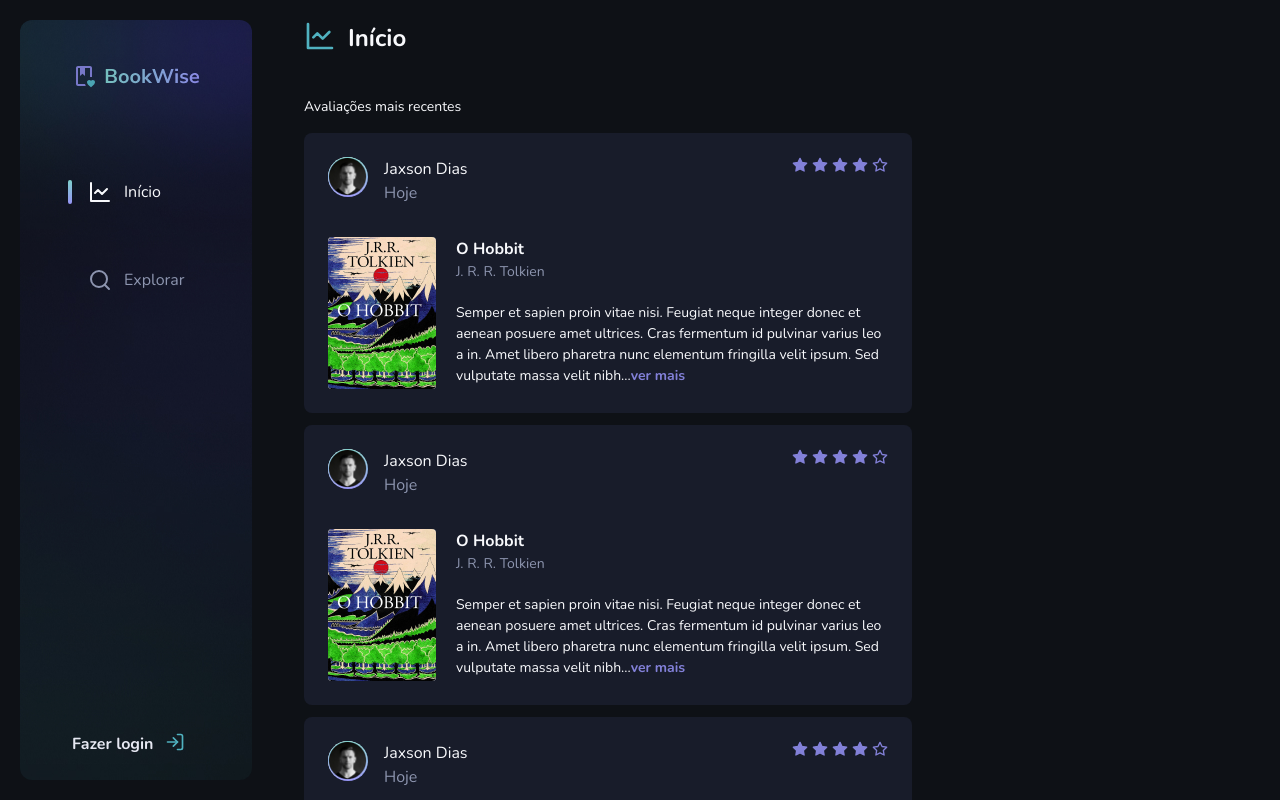
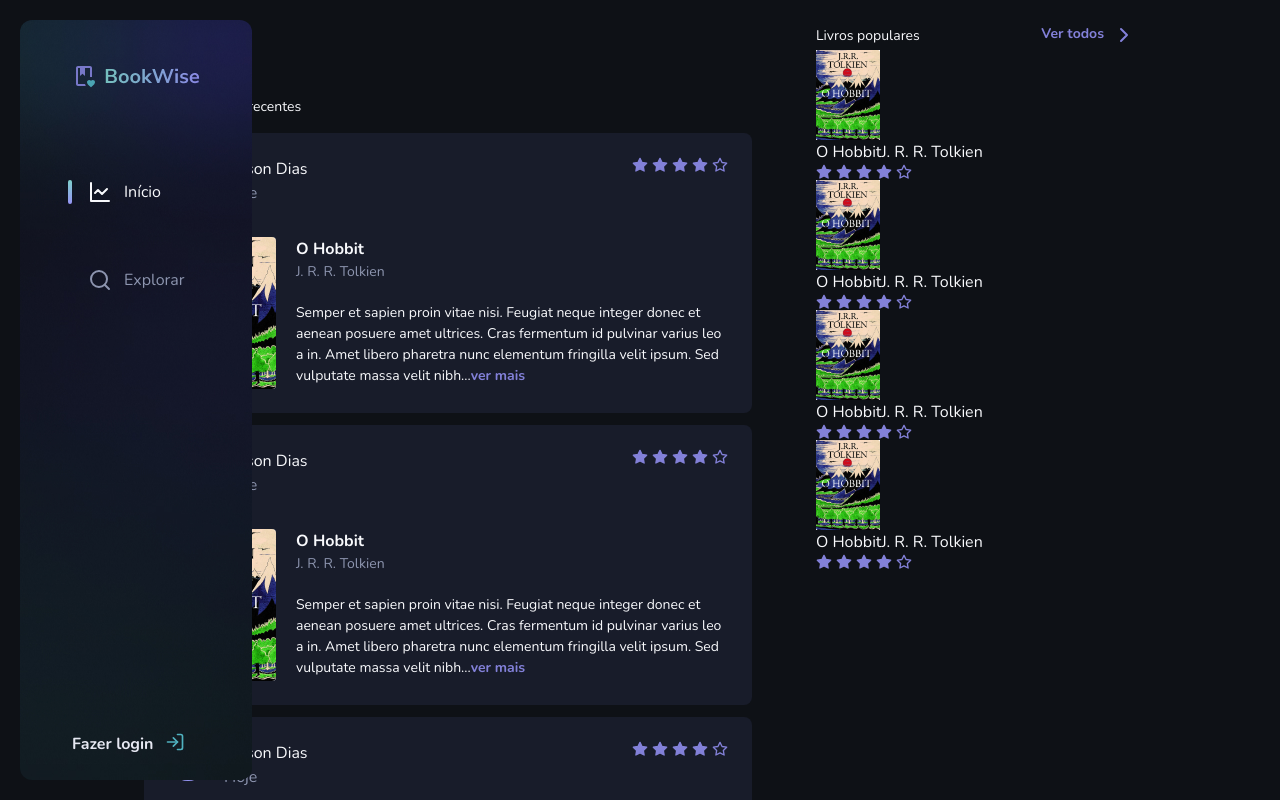
Before and after one commit to marcusdavanco/bookwise, a Next.js app: page /home in a window 1280 px wide. Shown: the top 800 px of the page. Built offline with nearby package versions, Linux system fonts and the light colour scheme.

Commit message:
feat: Popular book card component structure

```diff
--- a/src/app/home/page.tsx
+++ b/src/app/home/page.tsx
@@ -1,6 +1,7 @@
-import { BookReviewCard } from '@/components/bookReviewCard'
+import { BookReviewCard } from '@/components/book-review-card'
+import { PopularBookCard } from '@/components/popular-book-card'
 import { Sidebar } from '@/components/sidebar'
-import { LineChart } from 'lucide-react'
+import { ChevronRight, LineChart } from 'lucide-react'
 
 export default function Home() {
   return (
@@ -19,8 +20,15 @@ export default function Home() {
             <BookReviewCard />
           </div>
         </section>
-        <section>
-
+        <section className="w-[20rem]">
+          <div className='flex justify-between items-center h-[30px]'>
+            <span className="text-sm">Livros populares</span>
+            <button className="flex gap-2 text-sm text-purple-100 font-bold">Ver todos<ChevronRight className="text-purple-100 text-xs" /></button>
+          </div>
+          <PopularBookCard imageUrl='' />
+          <PopularBookCard />
+          <PopularBookCard />
+          <PopularBookCard />
         </section>
       </div>
     </main>
--- a/src/components/bookReviewCard.tsx
+++ b/src/components/book-review-card.tsx
@@ -32,7 +32,7 @@ export function BookReviewCard() {
             <span className="text-sm text-gray-400">J. R. R. Tolkien</span>
           </div>
           <div className="flex ">
-            <span className="text-sm line-clamp-4">
+            <span className="text-sm line-clamp-4 text-ellipsis">
               Semper et sapien proin vitae nisi. Feugiat neque integer donec et
               aenean posuere amet ultrices. Cras fermentum id pulvinar varius leo
               a in. Amet libero pharetra nunc elementum fringilla velit ipsum. Sed
--- /dev/null
+++ b/src/components/popular-book-card.tsx
@@ -0,0 +1,27 @@
+import { Star } from "lucide-react";
+import Image from "next/image";
+
+import book from '../../public/book.jpg'
+
+export function PopularBookCard() {
+  return (
+    <article>
+      <Image src={book.src} height={94} width={64} alt="popular book name" />
+      <div>
+        <div>
+          <span>O Hobbit</span>
+          <span>J. R. R. Tolkien</span>
+        </div>
+        <div>
+          <div className="flex gap-1">
+            <Star className="h-4 w-4 text-purple-100" fill='#8381D9' />
+            <Star className="h-4 w-4 text-purple-100" fill='#8381D9' />
+            <Star className="h-4 w-4 text-purple-100" fill='#8381D9' />
+            <Star className="h-4 w-4 text-purple-100" fill='#8381D9' />
+            <Star className="h-4 w-4 text-purple-100" />
+          </div>
+        </div>
+      </div>
+    </article>
+  )
+}
```
